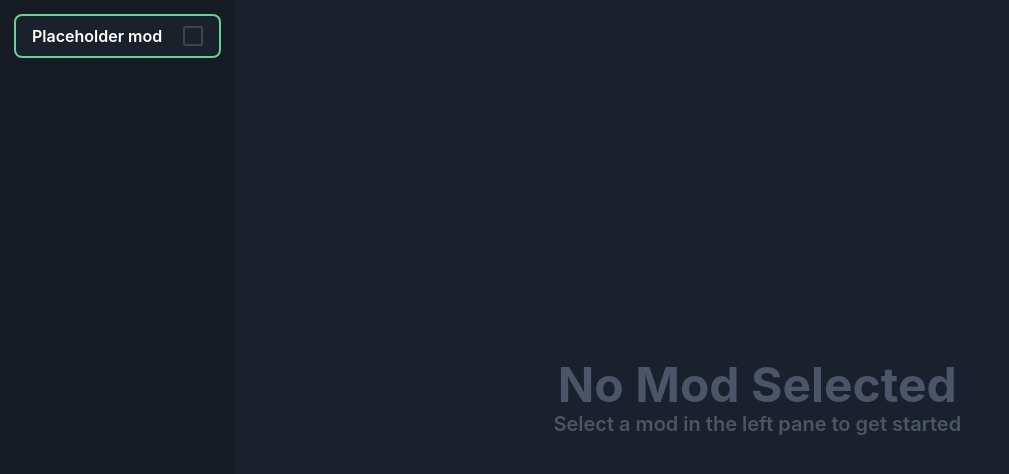
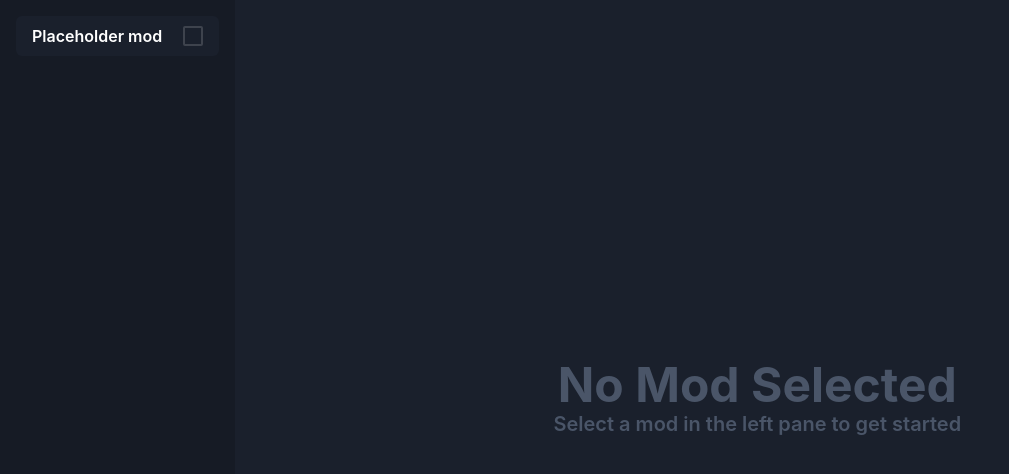
Before and after one commit to franomai/cornercutter, a React (Vite) app in the folder frontend/: page / in a window 1280 px wide. Shown: the top 474 px of the page, without its empty margins (0-1009 px from the left). Built offline with nearby package versions, Linux system fonts and the light colour scheme.

Commit message:
#10 Fix selected box shadow and overflow of dropzone

```diff
--- a/frontend/src/components/mods/ModList.tsx
+++ b/frontend/src/components/mods/ModList.tsx
@@ -1,16 +1,22 @@
 import { Stack } from '@chakra-ui/react';
 import { useSelector } from 'react-redux';
-import { getAllMods, getEnabledMod } from '../../redux/slices/mod';
+import { getAllMods, getEnabledMod, getSelectedMod } from '../../redux/slices/mod';
 import ModOverview from './ModOverview';
 
 const ModList = () => {
     const mods = useSelector(getAllMods);
     const enabledMod = useSelector(getEnabledMod);
+    const selectedMod = useSelector(getSelectedMod);
 
     return (
         <Stack maxW="280px" w="280px" p={4} gap={2} h="full" background="blackAlpha.300" overflow="hidden">
             {mods.map((mod) => (
-                <ModOverview key={mod.id} mod={mod} isEnabled={mod.id === enabledMod?.id} />
+                <ModOverview
+                    key={mod.id}
+                    mod={mod}
+                    isEnabled={mod.id === enabledMod?.id}
+                    isSelected={mod.id === selectedMod?.id}
+                />
             ))}
         </Stack>
     );
--- a/frontend/src/components/mods/ModOverview.tsx
+++ b/frontend/src/components/mods/ModOverview.tsx
@@ -4,7 +4,7 @@ import { setEnabledMod, setSelectedMod } from '../../redux/slices/mod';
 
 import ModConfig from '../../types/Configuration';
 
-const ModOverview = ({ mod, isEnabled }: { mod: ModConfig; isEnabled: boolean }) => {
+const ModOverview = ({ mod, isEnabled, isSelected }: { mod: ModConfig; isEnabled: boolean; isSelected: boolean }) => {
     const dispatch = useDispatch();
 
     const handleEnable = () => {
@@ -26,7 +26,8 @@ const ModOverview = ({ mod, isEnabled }: { mod: ModConfig; isEnabled: boolean })
             alignItems="center"
             gap={2}
             onClick={handleSelect}
-            boxShadow={`0 0 0 2px var(--chakra-colors-green-300)`}
+            boxShadow={isSelected ? `0 0 0 2px var(--chakra-colors-green-300)` : undefined}
+            _hover={{ boxShadow: isSelected ? undefined : `0 0 0 2px var(--chakra-colors-green-200)` }}
         >
             <Text
                 sx={{
--- a/frontend/src/components/tabs/ContentContainer.tsx
+++ b/frontend/src/components/tabs/ContentContainer.tsx
@@ -3,7 +3,7 @@ import { ReactNode } from 'react';
 
 const ContentContainer = ({ children }: { children?: ReactNode }) => {
     return (
-        <Box maxW="full" w="full" h="full" px="72px" py="64px" overflowX="hidden">
+        <Box maxW="full" w="full" maxH="calc(100% - 72px)" h="full" px="72px" py="64px" overflowX="hidden">
             {children}
         </Box>
     );
```
